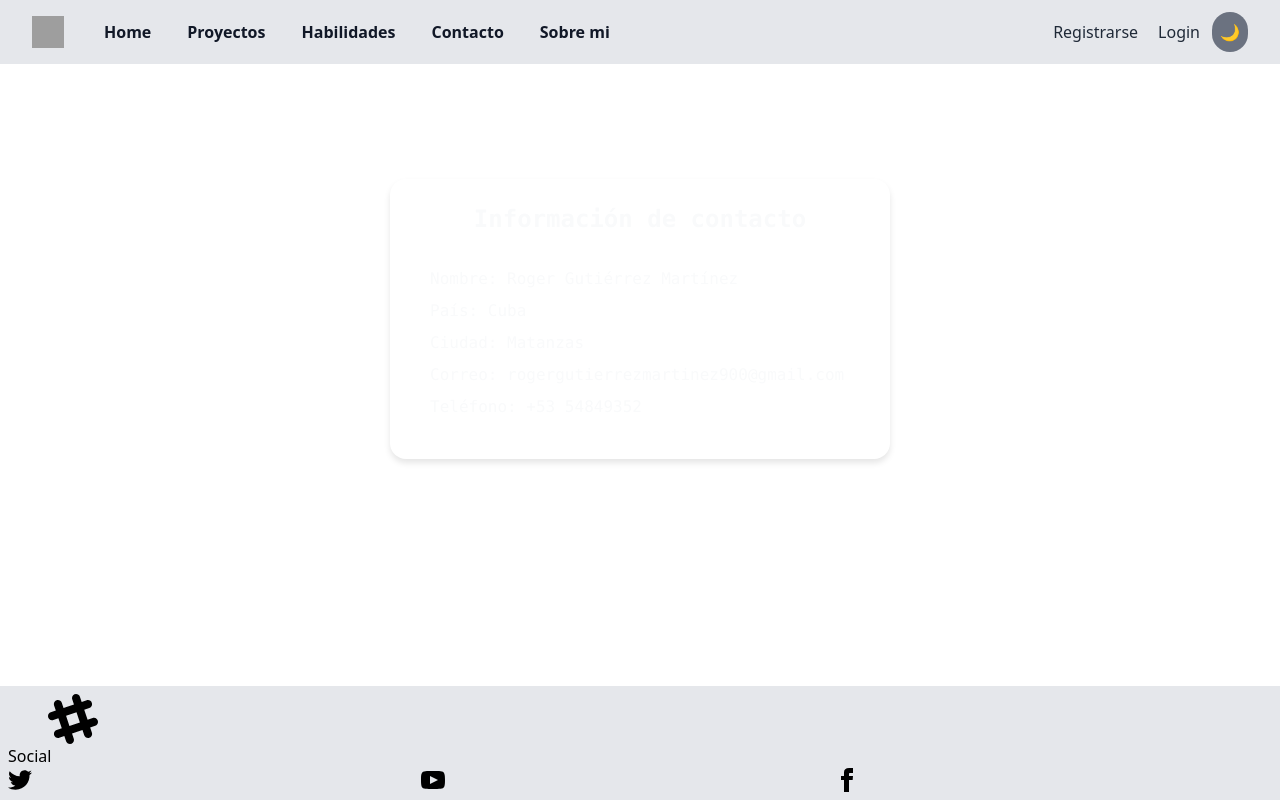
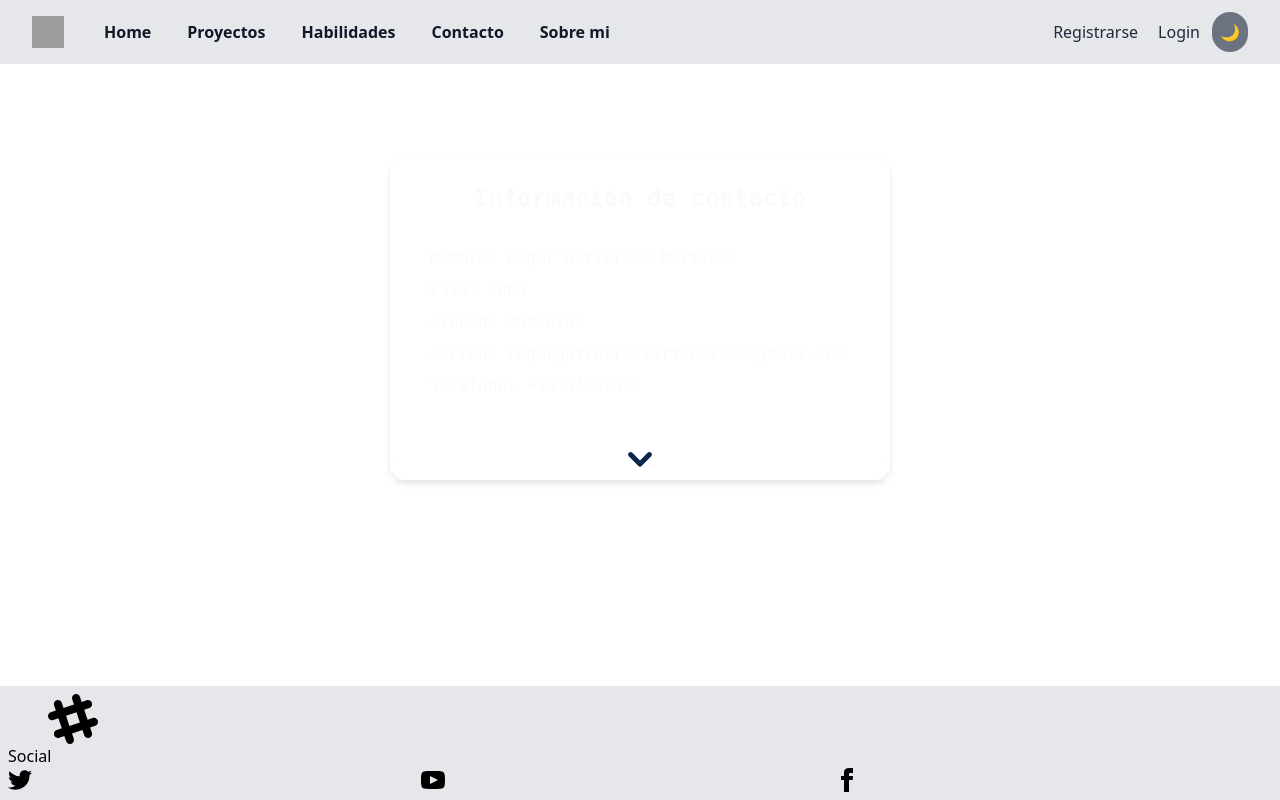
Before and after one commit to Roger2999/Portfolio-2, a React (Vite) app: page /contact in a window 1280 px wide. Built offline with nearby package versions, Linux system fonts and the light colour scheme; grey boxes are pictures that could not be loaded.

Commit message:
Added arrow icon to contact page.

```diff
--- a/src/public/pages/ContactPage/ContactPage.tsx
+++ b/src/public/pages/ContactPage/ContactPage.tsx
@@ -10,10 +10,11 @@ export const ContactPage = () => {
         className={`contact-card-container flex flex-col w-[500px] max-w-[80%]`}
       >
         <div
-          className={`contact-card flex flex-col glass rounded-2xl font-mono p-6 w-full ${
+          className={`contact-card flex flex-col glass rounded-2xl font-mono w-full ${
             theme === "light" ? "bg-gray-300" : "text-gray-50"
           }`}
         >
+          <div className="contact-info p-6">
             <h2 className="text-2xl font-bold mb-4 text-center">
               Información de contacto
             </h2>
@@ -35,6 +36,15 @@ export const ContactPage = () => {
                 <span>Teléfono:</span> +53 54849352
               </li>
             </ul>
+          </div>
+          <div className="arrow flex justify-center items-center  bg-white/20 text-center font-bold backdrop-blur-2xl border border-white/40 transition-all duration-200 ease hover:bg-white/5">
+            <img
+              src="src/assets/arrow-icon.svg"
+              alt="arrow-icon"
+              width={40}
+              height={40}
+            />
+          </div>
         </div>
 
         <div className="card-details flex flex-wrap gap-4 sm:gap-10 p-4 items-center justify-center">
```
Also changed, not shown: src/assets/arrow-icon.svg (added), 1 other file (tests, documents, lock files or other folders). Lines whose indentation alone changed are shown as unchanged.
